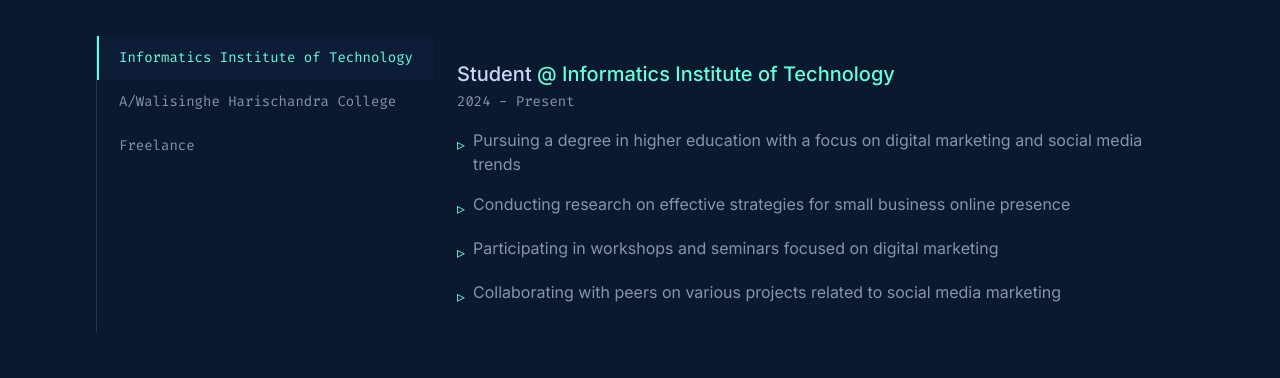
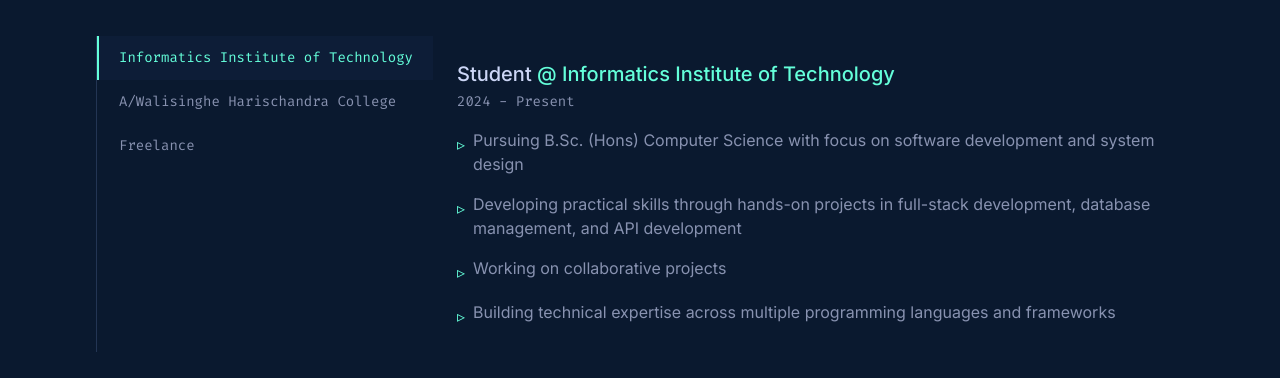
Before and after one commit to Thisun-17/personal-portfolio, a React (Vite) app in the folder portfolio/: page / in a window 1280 px wide. Shown: the part 1700-2078 px from the top of the page. Built offline with nearby package versions, Linux system fonts and the light colour scheme.

Commit message:
fix: update experience details to reflect current studies and skills in digital marketing

```diff
--- a/portfolio/src/components/Experience.tsx
+++ b/portfolio/src/components/Experience.tsx
@@ -15,10 +15,10 @@
     position: "Student",
     date: "2024 - Present",
     details: [
-      "Pursuing a degree in higher education with a focus on digital marketing and social media trends",
-      "Conducting research on effective strategies for small business online presence",
-      "Participating in workshops and seminars focused on digital marketing",
-      "Collaborating with peers on various projects related to social media marketing",
+      "Pursuing B.Sc. (Hons) Computer Science with focus on software development and system design",
+      "Developing practical skills through hands-on projects in full-stack development, database management, and API development",
+      "Working on collaborative projects",
+      "Building technical expertise across multiple programming languages and frameworks",
     ]
   },
   {
```
